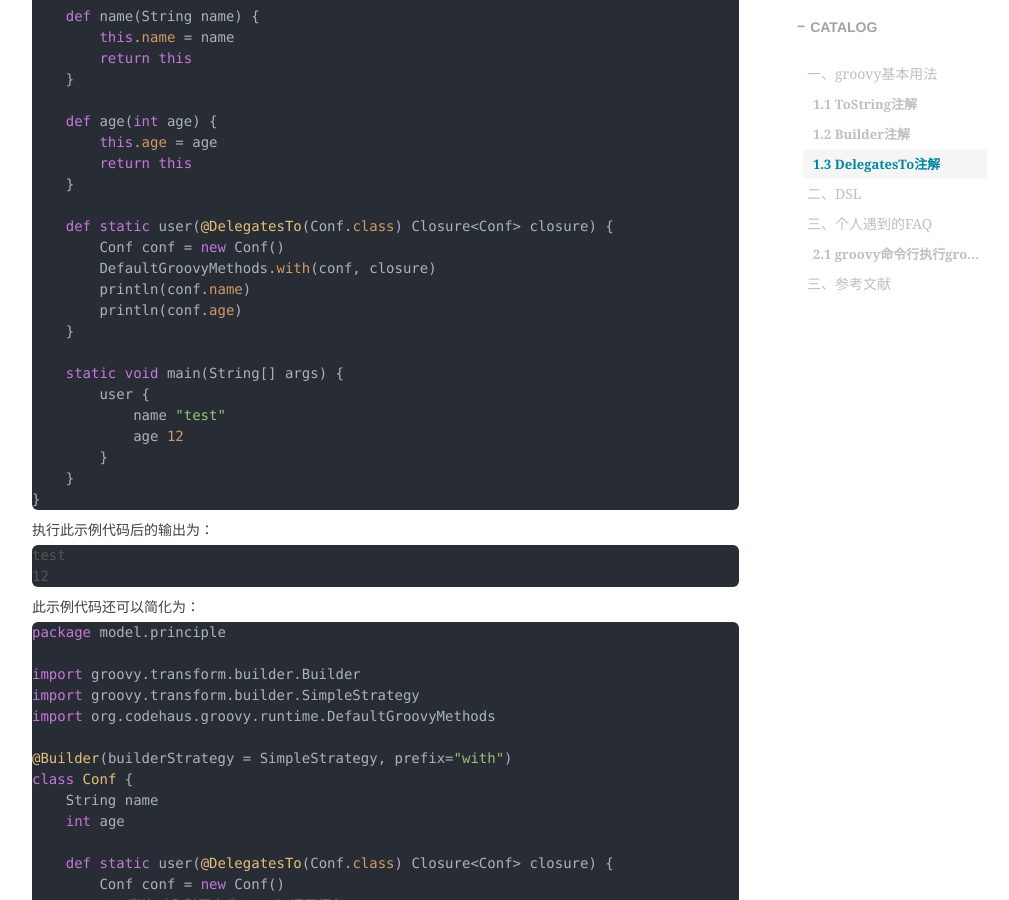
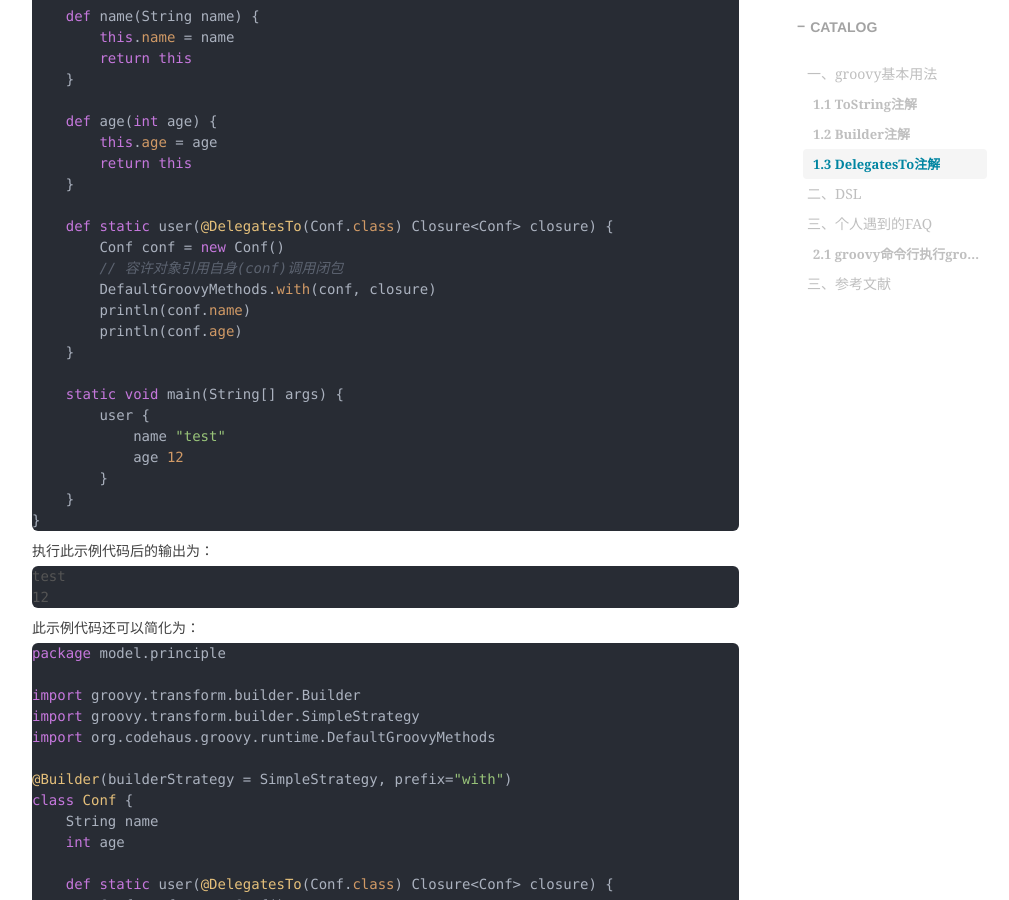
Before and after one commit to shihai1991/shihai1991.github.io, a Jekyll site: the page built from _posts/2023-03-01-groovy学习.md, in a window 1280 px wide and 900 px high, scrolled down 2737 px. Shown: the whole window, without its empty margins (233-1242 px from the left). Built offline with Jekyll 4.4.1, drawn with Linux system fonts in a browser that asks for light colours; nearby versions of some CDN libraries; comment, search, counter and statistics services are not loaded.

Commit message:
Update 2023-03-01-groovy学习.md

```diff
--- a/_posts/2023-03-01-groovy学习.md
+++ b/_posts/2023-03-01-groovy学习.md
@@ -132,6 +132,7 @@ class Conf {
 
     def static user(@DelegatesTo(Conf.class) Closure<Conf> closure) {
         Conf conf = new Conf()
+        // 容许对象引用自身(conf)调用闭包
         DefaultGroovyMethods.with(conf, closure)
         println(conf.name)
         println(conf.age)
```
